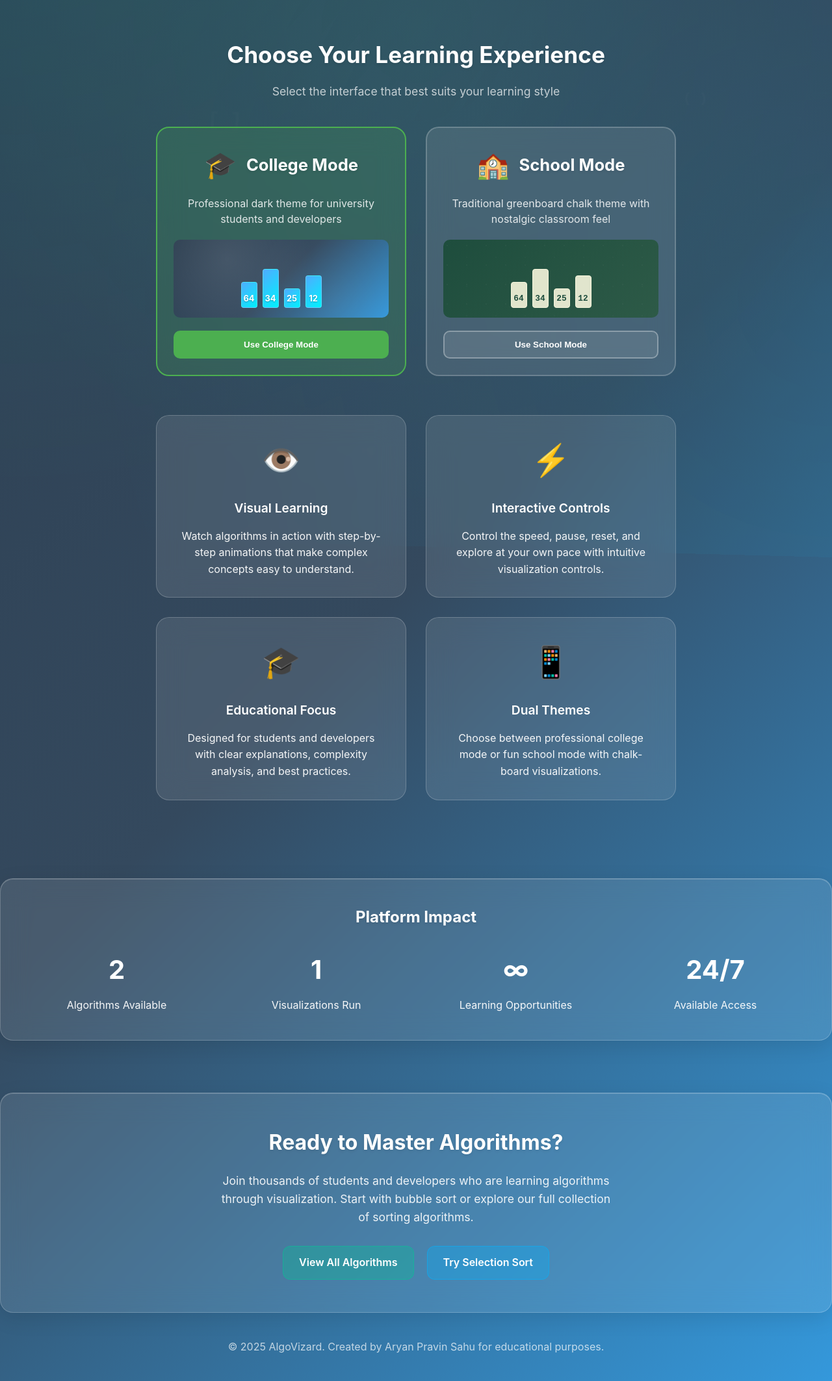
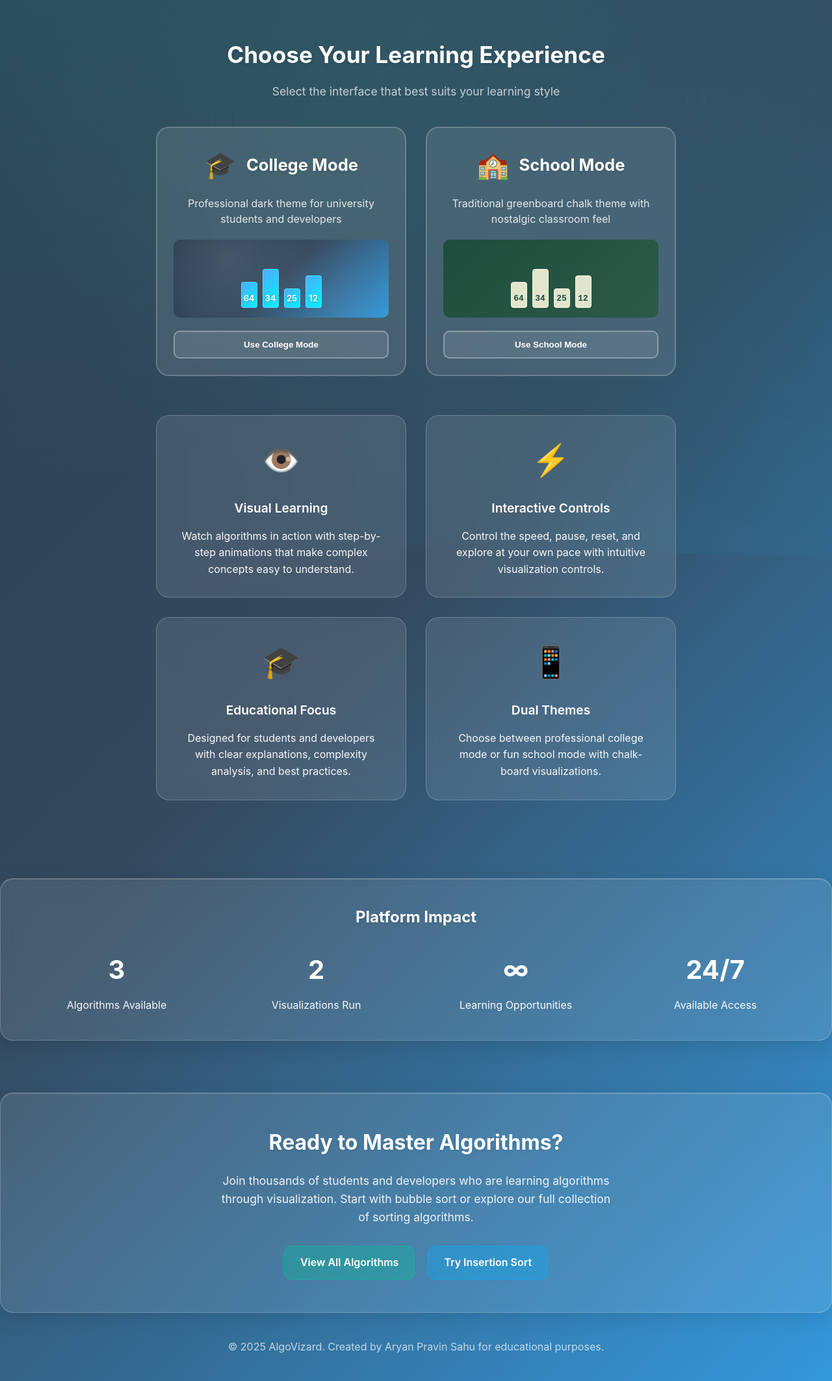
Before and after one commit to Aryan-Dev26/AlgoVizard, a Flask app: page / in a window 1280 px wide. Shown: the part 344-2470 px from the top of the page at 65% size. Run offline with Flask 3, Linux system fonts and the light colour scheme.

Commit message:
update: reflect insertion sort addition across platform
- Update algorithm count from 2 to 3 on homepage and algorithms page
- Activate insertion sort card (remove 'coming soon' status)
- Add insertion sort navigation links
- Update statistics and feature descriptions
- Maintain consistent theme switching across all pages

```diff
--- /dev/null
+++ b/frontend/static/js/home.js
@@ -0,0 +1,176 @@
+/**
+ * AlgoVizard - Homepage JavaScript
+ * Author: Aryan Pravin Sahu
+ * Theme management and statistics for the landing page
+ */
+
+class AlgoVizardHome {
+    constructor() {
+        this.selectedTheme = localStorage.getItem('algorithmVisualizerTheme') || 'college';
+    }
+
+    // ==================== THEME MANAGEMENT ====================
+
+    applyTheme(theme) {
+        console.log('Applying theme:', theme);
+
+        // Remove existing school theme
+        const existingSchoolTheme = document.getElementById('school-theme');
+        if (existingSchoolTheme) {
+            existingSchoolTheme.remove();
+        }
+
+        if (theme === 'school') {
+            // Add school theme CSS
+            const schoolThemeLink = document.createElement('link');
+            schoolThemeLink.rel = 'stylesheet';
+            schoolThemeLink.href = '/static/css/school-theme.css';
+            schoolThemeLink.id = 'school-theme';
+            document.head.appendChild(schoolThemeLink);
+        }
+
+        // Update body class
+        document.body.classList.remove('college-theme', 'school-theme');
+        document.body.classList.add(theme + '-theme');
+    }
+
+    selectTheme(theme) {
+        console.log('Theme selected:', theme);
+        this.selectedTheme = theme;
+
+        // Save theme to localStorage immediately
+        localStorage.setItem('algorithmVisualizerTheme', theme);
+
+        // Apply theme immediately
+        this.applyTheme(theme);
+
+        // Sync with server (set cookie)
+        this.syncThemeWithServer(theme);
+
+        // Update UI
+        document.querySelectorAll('.theme-card').forEach(card => {
+            card.classList.remove('selected');
+        });
+
+        document.querySelector(`[data-theme="${theme}"]`).classList.add('selected');
+
+        // Update button
+        const selectedCard = document.querySelector(`[data-theme="${theme}"]`);
+        const button = selectedCard.querySelector('.theme-select-btn');
+        const originalText = button.textContent;
+        button.textContent = '✓ Theme Applied!';
+        button.style.background = '#4CAF50';
+
+        setTimeout(() => {
+            button.textContent = originalText;
+            button.style.background = '';
+        }, 2000);
+    }
+
+    async syncThemeWithServer(theme) {
+        try {
+            await fetch('/api/set-theme', {
+                method: 'POST',
+                headers: {
+                    'Content-Type': 'application/json',
+                },
+                body: JSON.stringify({ theme: theme })
+            });
+            console.log('Theme synced with server:', theme);
+        } catch (error) {
+            console.log('Theme sync failed:', error);
+        }
+    }
+
+    // ==================== STATISTICS LOADING ====================
+
+    async loadStats() {
+        try {
+            const response = await fetch('/api/analytics');
+            const data = await response.json();
+
+            if (data.total_interactions) {
+                const statsElement = document.getElementById('totalInteractions');
+                if (statsElement) {
+                    statsElement.textContent = data.total_interactions;
+                }
+            }
+        } catch (error) {
+            console.log('Analytics not available:', error);
+        }
+    }
+
+    // ==================== EVENT LISTENERS ====================
+
+    setupEventListeners() {
+        // Theme card click events
+        document.querySelectorAll('.theme-card').forEach(card => {
+            card.addEventListener('click', () => {
+                this.selectTheme(card.dataset.theme);
+            });
+        });
+
+        // Button click events for analytics
+        document.querySelectorAll('a[href*="/algorithms"]').forEach(link => {
+            link.addEventListener('click', () => {
+                this.logInteraction('homepage', 'algorithm_page_visit');
+            });
+        });
+    }
+
+    // ==================== ANALYTICS ====================
+
+    logInteraction(page, action, data = null) {
+        const interaction = {
+            timestamp: new Date().toISOString(),
+            page: page,
+            action: action,
+            data: data
+        };
+
+        fetch('/api/analytics/interaction', {
+            method: 'POST',
+            headers: {
+                'Content-Type': 'application/json',
+            },
+            body: JSON.stringify(interaction)
+        }).catch(error => {
+            console.log('Analytics logging failed:', error);
+        });
+    }
+
+    // ==================== INITIALIZATION ====================
+
+    initialize() {
+        console.log('Initializing AlgoVizard Homepage...');
+
+        // Apply saved theme
+        this.applyTheme(this.selectedTheme);
+
+        // Show selected card
+        const selectedCard = document.querySelector(`[data-theme="${this.selectedTheme}"]`);
+        if (selectedCard) {
+            selectedCard.classList.add('selected');
+        }
+
+        // Set up event listeners
+        this.setupEventListeners();
+
+        // Load statistics
+        this.loadStats();
+
+        // Log page view
+        this.logInteraction('homepage', 'page_view');
+
+        console.log('Homepage initialization complete');
+    }
+}
+
+// Initialize when DOM is loaded
+document.addEventListener('DOMContentLoaded', function() {
+    const homepage = new AlgoVizardHome();
+    homepage.initialize();
+
+    // Make it globally accessible for debugging
+    window.algoVizardHome = homepage;
+});
--- a/frontend/templates/index.html
+++ b/frontend/templates/index.html
@@ -6,7 +6,19 @@
     <title>AlgoVizard - Learn Through Interactive Visualization</title>
     <link rel="stylesheet" href="{{ url_for('static', filename='css/shared.css') }}">
     <link rel="stylesheet" href="{{ url_for('static', filename='css/college-theme.css') }}">
+    {% if theme == 'school' %}
+    <link rel="stylesheet" href="{{ url_for('static', filename='css/school-theme.css') }}">
+    {% endif %}
     <style>
+        /* Prevent flash of unstyled content */
+        body {
+            visibility: hidden;
+        }
+
+        body.theme-loaded {
+            visibility: visible;
+        }
+
         .hero-section {
             min-height: 100vh;
             display: flex;
@@ -384,7 +396,7 @@
         }
     </style>
 </head>
-<body>
+<body data-theme="{{ theme }}">
     <section class="hero-section">
         <div class="hero-content">
             <h1 class="hero-title">AlgoVizard</h1>
@@ -489,7 +501,7 @@
         <h2>Platform Impact</h2>
         <div class="stats-container">
             <div class="stat-item">
-                <span class="stat-number">2</span>
+                <span class="stat-number">3</span>
                 <span class="stat-label">Algorithms Available</span>
             </div>
             <div class="stat-item">
@@ -514,7 +526,7 @@
         </p>
         <div style="display: flex; gap: 20px; justify-content: center; flex-wrap: wrap;">
             <a href="/algorithms" class="btn btn-primary">View All Algorithms</a>
-            <a href="/algorithms/selection-sort" class="btn btn-secondary">Try Selection Sort</a>
+            <a href="/algorithms/insertion-sort" class="btn btn-secondary">Try Insertion Sort</a>
         </div>
     </section>
 
@@ -532,96 +544,37 @@
         <p>&copy; 2025 AlgoVizard. Created by Aryan Pravin Sahu for educational purposes.</p>
     </footer>
 
+    <!-- Include homepage JavaScript -->
+    <script src="{{ url_for('static', filename='js/home.js') }}"></script>
+
     <script>
-        // CLEAN THEME SYSTEM - NO POPUP CODE
-        let selectedTheme = localStorage.getItem('algorithmVisualizerTheme') || 'college';
+        // CRITICAL: Apply theme immediately to prevent flash
+        (function() {
+            const savedTheme = localStorage.getItem('algorithmVisualizerTheme') || 'college';
+            console.log('Pre-load theme detection:', savedTheme);
 
-        function applyTheme(theme) {
-            console.log('Applying theme:', theme);
-
-            // Remove existing school theme
-            const existingSchoolTheme = document.getElementById('school-theme');
-            if (existingSchoolTheme) {
-                existingSchoolTheme.remove();
+            if (savedTheme === 'school') {
+                // Add school theme CSS immediately if not already present
+                if (!document.querySelector('link[href*="school-theme.css"]')) {
+                    const schoolThemeLink = document.createElement('link');
+                    schoolThemeLink.rel = 'stylesheet';
+                    schoolThemeLink.href = '/static/css/school-theme.css';
+                    schoolThemeLink.id = 'school-theme-preload';
+                    document.head.appendChild(schoolThemeLink);
+                }
             }
 
-            if (theme === 'school') {
-                // Add school theme CSS
-                const schoolThemeLink = document.createElement('link');
-                schoolThemeLink.rel = 'stylesheet';
-                schoolThemeLink.href = '/static/css/school-theme.css';
-                schoolThemeLink.id = 'school-theme';
-                document.head.appendChild(schoolThemeLink);
-            }
+            // Update body class immediately
+            document.body.classList.remove('college-theme', 'school-theme');
+            document.body.classList.add(savedTheme + '-theme');
+        })();
 
-            // Update body class
-            document.body.classList.remove('college-theme', 'school-theme');
-            document.body.classList.add(theme + '-theme');
-        }
-
-        function selectTheme(theme) {
-            console.log('Theme selected:', theme);
-            selectedTheme = theme;
-
-            // Save theme
-            localStorage.setItem('algorithmVisualizerTheme', theme);
-
-            // Apply theme immediately
-            applyTheme(theme);
-
-            // Update UI
-            document.querySelectorAll('.theme-card').forEach(card => {
-                card.classList.remove('selected');
-            });
-
-            document.querySelector(`[data-theme="${theme}"]`).classList.add('selected');
-
-            // Update button
-            const selectedCard = document.querySelector(`[data-theme="${theme}"]`);
-            const button = selectedCard.querySelector('.theme-select-btn');
-            const originalText = button.textContent;
-            button.textContent = '✓ Theme Applied!';
-            button.style.background = '#4CAF50';
-
+        // Show page once theme is ready to prevent flash
+        document.addEventListener('DOMContentLoaded', function() {
+            // Small delay to ensure CSS is fully loaded
             setTimeout(() => {
-                button.textContent = originalText;
-                button.style.background = '';
-            }, 2000);
-        }
-
-        // Load analytics for stats
-        async function loadStats() {
-            try {
-                const response = await fetch('/api/analytics');
-                const data = await response.json();
-
-                if (data.total_interactions) {
-                    document.getElementById('totalInteractions').textContent = data.total_interactions;
-                }
-            } catch (error) {
-                console.log('Analytics not available:', error);
-            }
-        }
-
-        // Initialize when page loads
-        document.addEventListener('DOMContentLoaded', function() {
-            console.log('Initializing theme system...');
-
-            // Apply saved theme
-            applyTheme(selectedTheme);
-
-            // Show selected card
-            document.querySelector(`[data-theme="${selectedTheme}"]`).classList.add('selected');
-
-            // Set up click events
-            document.querySelectorAll('.theme-card').forEach(card => {
-                card.addEventListener('click', function() {
-                    selectTheme(this.dataset.theme);
-                });
-            });
-
-            // Load stats
-            loadStats();
+                document.body.classList.add('theme-loaded');
+            }, 50);
         });
     </script>
 </body>
```
Also changed, not shown: frontend/templates/algorithms.html (+53 -62 lines).
